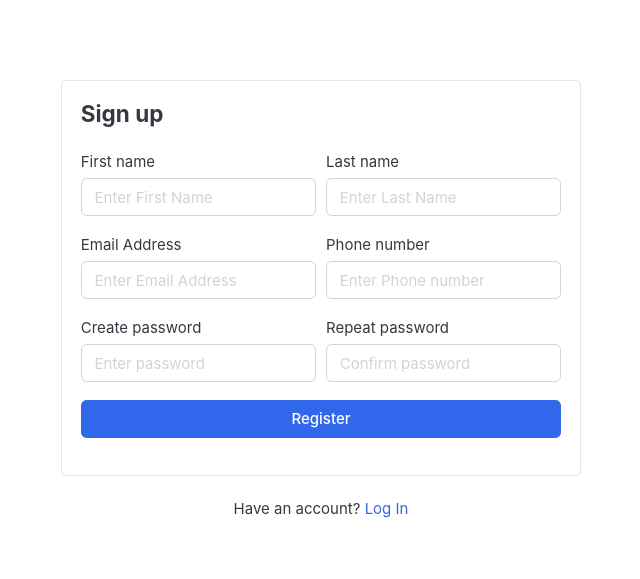
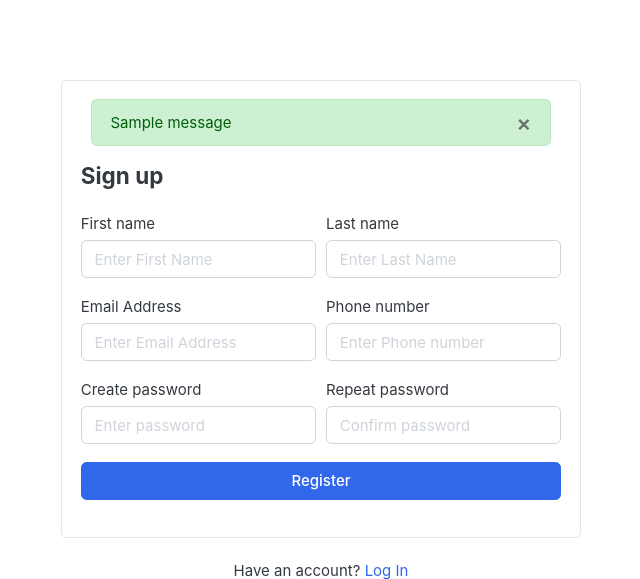
Before and after one commit to nikolayratayov/eCommerce_website, a Django app: page /accounts/login/ in a window 1280 px wide. Shown: the part 118-697 px from the top of the page, without its empty margins (319-959 px from the left). Run offline with Django 4.2, Linux system fonts and the light colour scheme; data comes from the database, SQL or seed files in the repository; both versions use the stored data as it was after the commit; tables that the repository leaves empty hold one stand-in row (values such as "Sample post"); one stand-in notice (Sample message) is shown; some libraries are stand-ins or nearby versions; some web fonts are replaced.

Commit message:
ecommerse website

```diff
--- a/accounts/views.py
+++ b/accounts/views.py
@@ -1,4 +1,5 @@
-from django.shortcuts import render
+from django.contrib import messages
+from django.shortcuts import render, redirect
 from .forms import RegistrationForm
 from .models import Account
 # Create your views here.
@@ -18,6 +19,8 @@ def register(request):
             user = Account.objects.create_user(first_name=first_name, last_name=last_name, email=email, password=password, username=username)
             user.phone_number = phone_number
             user.save()
+            messages.success(request, 'Registration successful.')
+            return redirect('register')
     else:
         form = RegistrationForm()
     context = {
--- a/greatkart/settings.py
+++ b/greatkart/settings.py
@@ -137,3 +137,8 @@ STATICFILES_DIRS = [
 
 MEDIA_URL = '/media/'
 MEDIA_ROOT = BASE_DIR / 'media'
+
+from django.contrib.messages import constants as messages
+MESSAGE_TAGS = {
+    messages.ERROR: 'danger',
+}
--- a/static/js/script.js
+++ b/static/js/script.js
@@ -57,3 +57,7 @@ $(document).ready(function() {
 
 });
 // jquery end
+
+setTimeout(function(){
+    $('#message').fadeOut('slow')
+}, 4000)
--- a/templates/accounts/register.html
+++ b/templates/accounts/register.html
@@ -11,6 +11,7 @@
 <!-- ============================ COMPONENT REGISTER   ================================= -->
 	<div class="card mx-auto" style="max-width:520px; margin-top:40px;">
       <article class="card-body">
+		  {% include 'includes/alerts.html' %}
 		<header class="mb-4"><h4 class="card-title">Sign up</h4></header>
 		<form action="{% url 'register'%}" method="post">
 			{% csrf_token %}
--- /dev/null
+++ b/templates/includes/alerts.html
@@ -0,0 +1,13 @@
+{% if messages %}
+
+    {% for message in messages %}
+    <div id="message" class="container">
+    <div {% if message.tags %} class="alert alert-{{ message.tags }}"{% endif %} role="alert">
+        <button type="button" class="close" data-dismiss="alert"><span aria-hidden="true">&times;</span></button>
+        {% if message.level == DEFAULT_MESSAGE_LEVELS.ERROR %}Important: {% endif %}
+        {{ message }}
+    </div>
+    </div>
+    {% endfor %}
+
+{% endif %}
```
Also changed, not shown: db.sqlite3.
